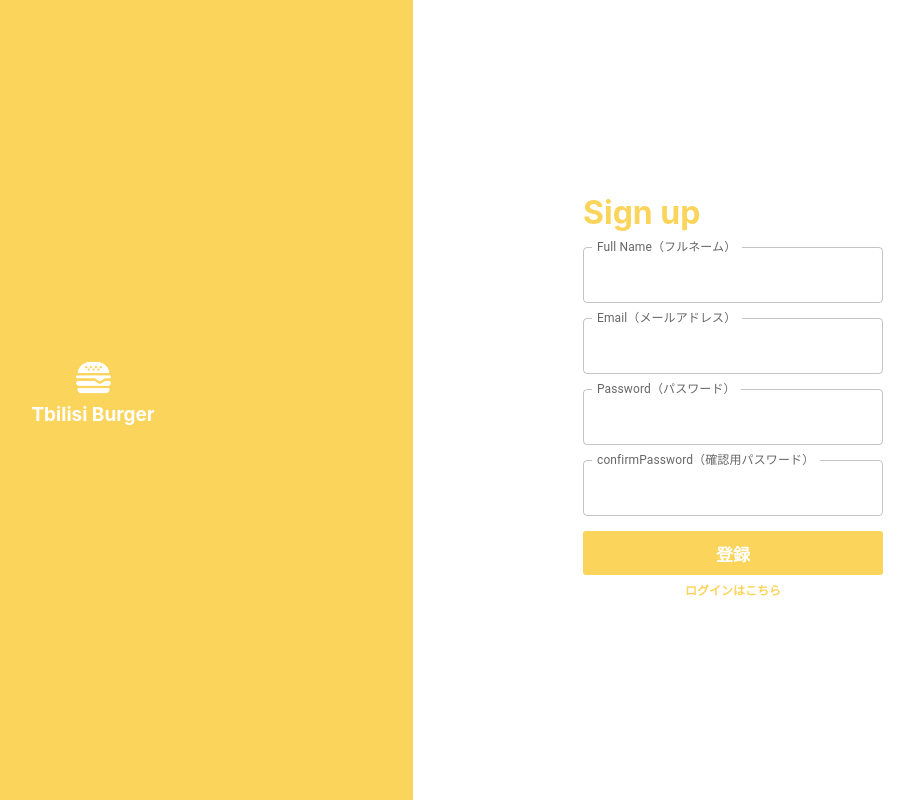
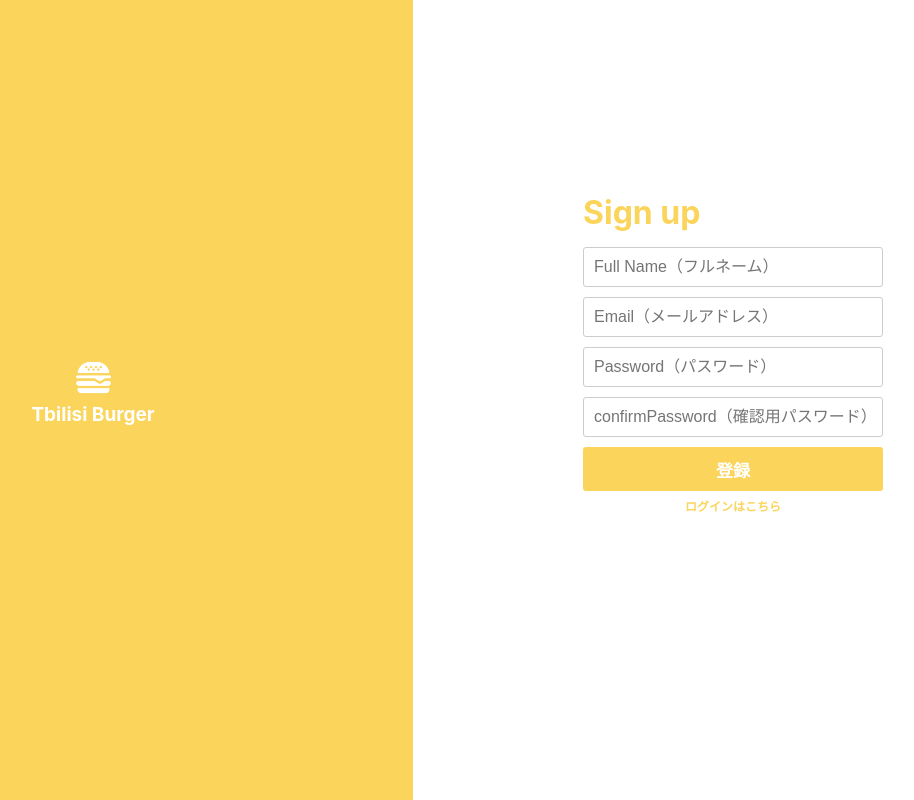
Before and after one commit to lib-georgia/portfolio, a Next.js app: page /dashboard/signup in a window 1280 px wide. Shown: the whole page, without its empty margins (227-1141 px from the left). Built offline with nearby package versions, Linux system fonts and the light colour scheme; no server answers.

Commit message:
signiin signup page css 変更

```diff
--- a/components/styles/sidebar.module.scss
+++ b/components/styles/sidebar.module.scss
@@ -10,6 +10,7 @@
     font-size: 15px;
     margin: 0;
     position: fixed;
+    top: 0;
     bottom: 0;
     left: 0;
     box-sizing: border-box;
--- a/pages/dashboard/Sign.module.scss
+++ b/pages/dashboard/Sign.module.scss
@@ -92,5 +92,6 @@
         width: 100%;
         margin-bottom: 10px;
         border: 1px solid #ccc;border-radius: 3px;
+        font-size: 16px;
     }
 }
--- a/pages/dashboard/signup.jsx
+++ b/pages/dashboard/signup.jsx
@@ -1,5 +1,4 @@
 import React,{useState,useCallback} from 'react'
-import TextBox from '../../components/Uikit/TextBox';
 import { db } from "../../firebaseApp";
 import { getAuth, createUserWithEmailAndPassword } from "firebase/auth";
 import Router from 'next/router'
@@ -17,10 +16,9 @@
   const inputName = useCallback((event) => { setName(event.target.value) }, [setName]);
   const inputEmail = useCallback((event) => { setEmail(event.target.value) }, [setEmail]);
   const inputPassword = useCallback((event) => { setPassword(event.target.value) }, [setPassword]);
-    const inputConfirmPassword = useCallback((event) => { setConfirmPassword(event.target.value) }, [setConfirmPassword]);
+  const inputConfirmPassword = useCallback((event) => { setConfirmPassword(event.target.value) }, [setConfirmPassword]);
 
   const toSignUp = (name,email,password,confirmPassword) => {
-    // const auth = getAuth(FirebaseApp);
     const auth = getAuth();
     if (name === "" || email === "" || password === "" || confirmPassword === "") {
         alert("必須項目が未入力です。")
@@ -67,10 +65,10 @@
         <div className={styles.right}>
           <div className={styles.signUpBx}>
             <h1>Sign up</h1>
-            <TextBox className={'inputBx'} label={'Full Name（フルネーム）'} type={"text"} InputLabelProps={{ shrink: true, }} variant={"standard"} value={name} onChange={inputName} />
-            <TextBox className={'inputBx'} label={'Email（メールアドレス）'} type={"email"} InputLabelProps={{ shrink: true, }} variant={"standard"} value={email} onChange={inputEmail} />
-            <TextBox className={'inputBx'} label={'Password（パスワード）'} type={"text"} InputLabelProps={{ shrink: true, }} variant={"standard"} value={password} onChange={inputPassword} />
-            <TextBox className={'inputBx'} label={'confirmPassword（確認用パスワード）'} type={"text"} InputLabelProps={{ shrink: true, }} variant={"standard"} value={confirmPassword} onChange={inputConfirmPassword} />
+            <input className={styles.inputBx} placeholder='Full Name（フルネーム）' type={"text"} onChange={inputName} value={name} />
+            <input className={styles.inputBx} placeholder='Email（メールアドレス）' type={"email"} onChange={inputEmail} value={email} />
+            <input className={styles.inputBx} placeholder='Password（パスワード）' type={"password"} onChange={inputPassword} value={password} />
+            <input className={styles.inputBx} placeholder='confirmPassword（確認用パスワード）' type={"password"} onChange={inputConfirmPassword} value={confirmPassword} />
             <button onClick={() => toSignUp(name, email, password, confirmPassword)}>登録</button>
             <Link href={'/dashboard/signin'}>
               <a data-testid='signin'>
```
